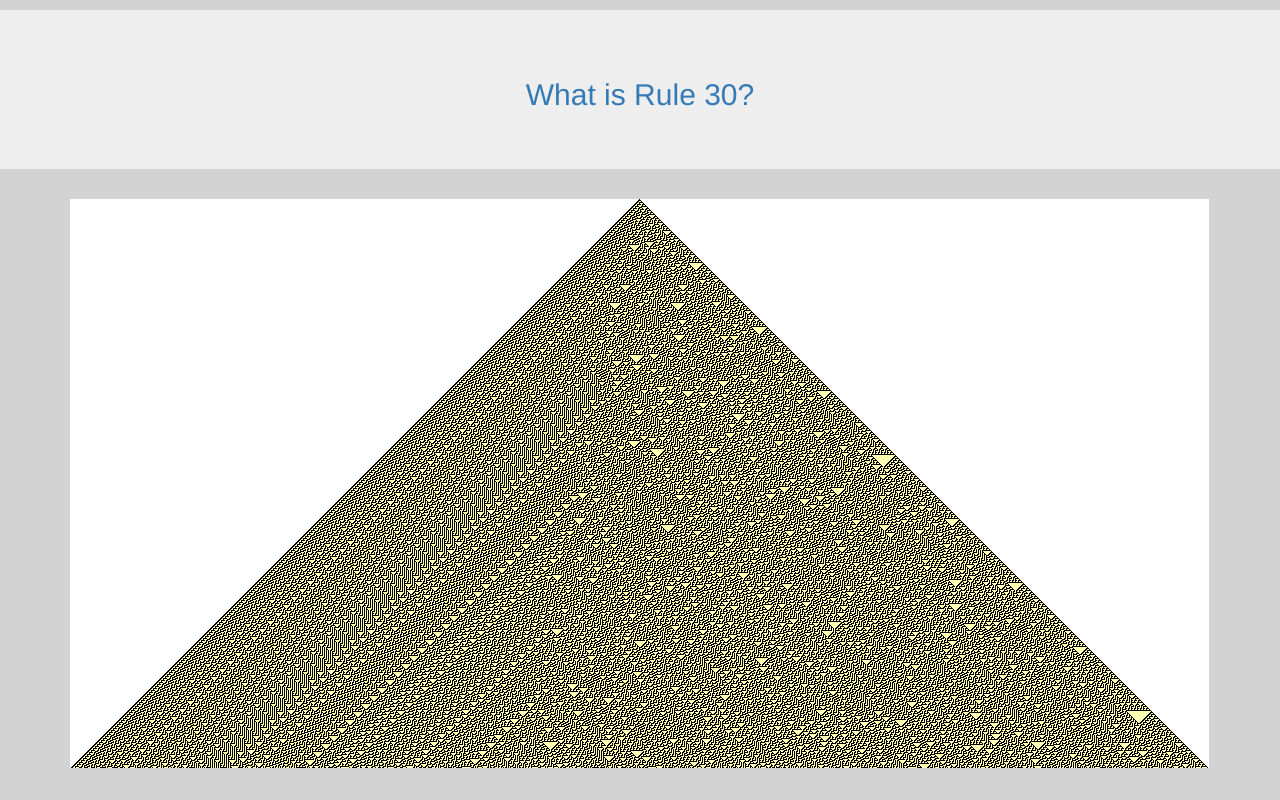
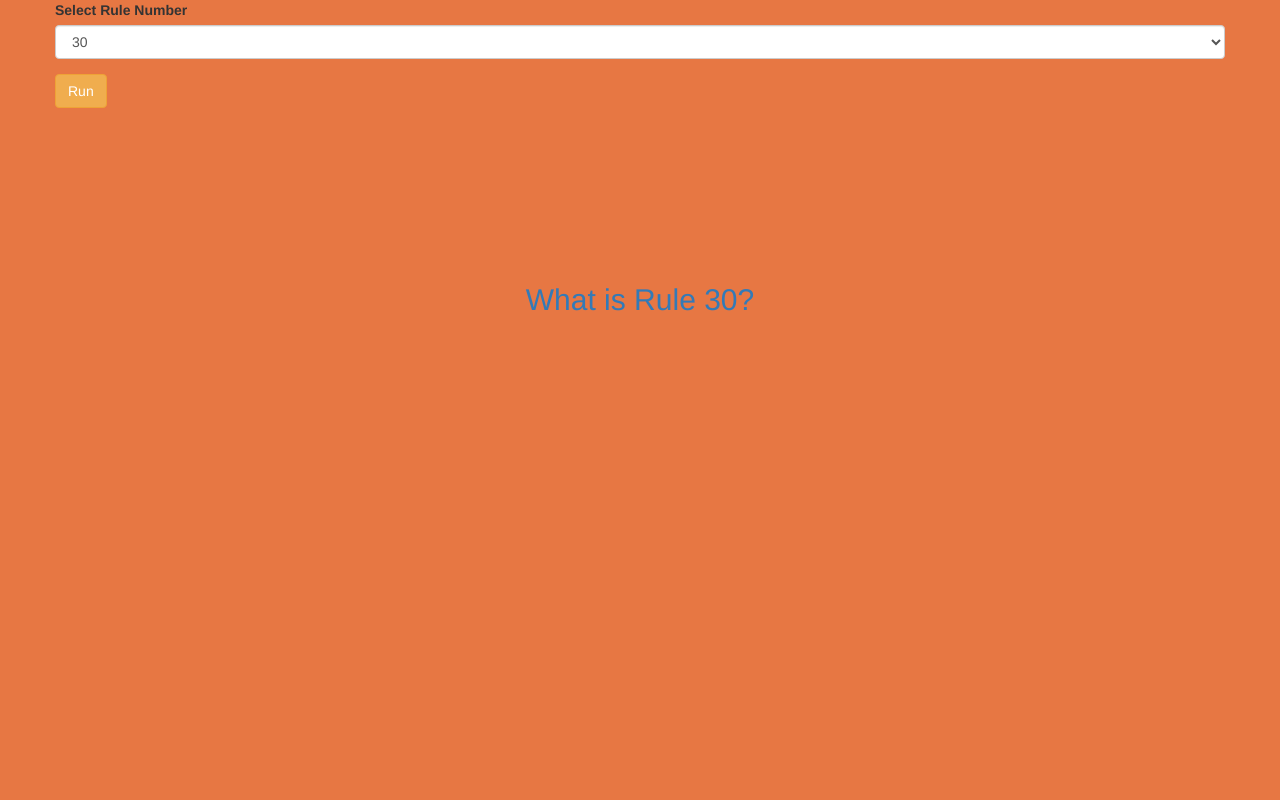
Before and after one commit to MartyFromCary/Rule30, a plain HTML site: page index.html in a window 1280 px wide. Drawn offline with nearby package versions, Linux system fonts and the light colour scheme.

Commit message:
restore run button

```diff
--- a/index.html
+++ b/index.html
@@ -6,9 +6,7 @@
   <link rel="stylesheet" href="https://maxcdn.bootstrapcdn.com/bootstrap/3.3.7/css/bootstrap.min.css">
   <style>
     body {
-      padding-top: 10px;
-      padding-bottom: 10px;
-      background-color: lightgray;
+      background-color: rgb(231, 119, 67);
     }
   </style>
   <script src="https://cdnjs.cloudflare.com/ajax/libs/jquery/3.3.1/jquery.min.js"></script>
@@ -18,22 +16,37 @@
 
 <body>
 
-  <div class="jumbotron">
-    <div class="container">
-      <div class="row text-center">
-        <div class="col-lg-12">
-          <h2>
-            <a href="https://en.wikipedia.org/wiki/Rule_30" target="_blank">What is Rule 30?</a>
-          </h2>
-        </div>
+  <div class="container fillX">
+
+    <div class="row">
+      <div class="col-2">
+        <form>
+          <div class="form-group">
+            <label for="exampleFormControlSelect1">Select Rule Number</label>
+            <select class="form-control" id="myRule">
+              <option>30</option>
+              <option>90</option>
+              <option>92</option>
+              <option>110</option>
+            </select>
+          </div>
+        </form>
+
+        <button type="button" id="myRun" class="btn btn-warning">Run</button>
+
       </div>
     </div>
-  </div>
 
-  <div class="container fill">
     <div id="myFrame" style="width:100%;height:100%">
       <canvas id="myCanvas"></canvas>
     </div>
+
+    <footer>
+      <h2 class="text-center">
+        <a href="https://en.wikipedia.org/wiki/Rule_30" target="_blank">What is Rule 30?</a>
+      </h2>
+    </footer>
+
   </div>
 
 </body>
--- a/ruleXX.js
+++ b/ruleXX.js
@@ -1,47 +1,15 @@
 "use strict";
 
-var currCells;
-var nextCells;
+const cssCellOff = "#E9EDD6"; //"#FFFFB3";
+const cssCellOn = "#933D19"; //"black";
 
-const black = [0, 0, 0];
-const lightYellow = [255, 255, 0xb3];
+var myRule;
+var myRun;
+var myFrame;
+var myCanvas;
+var ruleNr = 30;	/*30 90 92 110*/
 
-const pixelArray = [lightYellow, black];
-
-var myFrame;
-var frameWidth;
-
-var myCanvas;
-//var canvasWidth;
-var canvasMidPoint;
-//var canvasHeight;
-var cellIndexStart;
-var cellIndexEnd;
-
-const putPixel = (imageParts, imageIndex, pixelParts) => {
-	imageParts[imageIndex++] = pixelParts[0]; // red
-	imageParts[imageIndex++] = pixelParts[1]; // green
-	imageParts[imageIndex++] = pixelParts[2]; // blue
-	imageParts[imageIndex] = 255; // opacity
-}
-
-// adapted from:
-// https://developer.mozilla.org/en-US/docs/Web/API/CanvasRenderingContext2D/putImageData
-function putImageData(ctx, imageData) {
-	const data = imageData.data;
-	const height = imageData.height;
-	const width = imageData.width;
-
-	for (let y = 0; y < height; y++) {
-		let ypos = y * width;
-		for (let x = 0; x < width; x++) {
-			let xpos = (ypos + x) * 4;
-			ctx.fillStyle = 'rgba(' + data[xpos] + ',' + data[xpos + 1] + ',' + data[xpos + 2] + ',' + (data[xpos + 3] / 255) + ')';
-			ctx.fillRect(x, y, 1, 1);
-		}
-	}
-}
-
+// convert numeric rule to binary array (reversed)
 const val2Array = value => {
 	let arry = [];
 	for (let i = 0; i < 8; i++) {
@@ -52,79 +20,82 @@ const val2Array = value => {
 }
 
 const draw = ruleVal => {
-	var canvasWidth = frameWidth;
-	var canvasHeight = canvasMidPoint;
+	const ruleArry = val2Array(ruleVal);
 
-	myCanvas.width = canvasWidth;
-	myCanvas.height = canvasHeight;
+	// myFrame was set to width:100%;height:100%
+	let frameWidth = $("#myFrame").width();
 
-	const canvasContext = myCanvas.getContext('2d');
-	canvasContext.fillStyle = "white";
-	canvasContext.fillRect(0, 0, canvasWidth, canvasHeight);
-	const canvasImage = canvasContext.createImageData(canvasWidth, canvasHeight);
-
-	const ruleArry = val2Array(ruleVal);
-	let leftCell,
-		midCell,
-		rightCell;
-	let rowIndex;
-
-	currCells = new Array(canvasWidth).fill(0);
-	nextCells = new Array(canvasWidth).fill(0);
-
-	rowIndex = 0;
-	cellIndexStart = canvasMidPoint;
-	cellIndexEnd = canvasMidPoint;
-	for (let lineNr = 0; lineNr < canvasHeight; lineNr++) {
-
-		if (lineNr == 0)
-			currCells[canvasMidPoint] = 1;
-		else {
-			midCell = 0;
-			rightCell = 0;
-			for (let cellIndex = cellIndexStart; cellIndex <= cellIndexEnd; cellIndex++) {
-				leftCell = midCell;
-				midCell = rightCell;
-				rightCell = currCells[cellIndex + 1];
-
-				nextCells[cellIndex] = ruleArry[(((leftCell << 1) + midCell) << 1) + rightCell];
-			} [currCells, nextCells] = [nextCells, currCells];
-		}
-
-		for (let i = cellIndexStart; i <= cellIndexEnd; i++) {
-			putPixel(canvasImage.data, (rowIndex + i) * 4, pixelArray[currCells[i]]);
-		}
-
-		rowIndex += canvasWidth;
-		cellIndexStart--;
-		cellIndexEnd++;
-	}
-	// canvasContext.putImageData(canvasImage, 0, 0); putImageData(canvasContext,
-	// canvasImage); function putImageData(ctx, imageData)
-
-	rowIndex = 0;
-	for (let lineNr = 0; lineNr < canvasHeight; lineNr++) {
-		for (let i = 0; i < canvasWidth; i++) {
-			let xpos = (rowIndex + i) * 4;
-			canvasContext.fillStyle = 'rgba(' + canvasImage.data[xpos] + ',' + canvasImage.data[xpos + 1] + ',' + canvasImage.data[xpos + 2] + ',' + (canvasImage.data[xpos + 3] / 255) + ')';
-			canvasContext.fillRect(i, lineNr, 1, 1);
-		}
-		rowIndex += canvasWidth;
-	}
-
-};
-
-$(() => {
-	myFrame = $("#myFrame");
-	myCanvas = $("#myCanvas")[0];
-
-	frameWidth = $("#myFrame").width();
-
-	canvasMidPoint = frameWidth >> 1;
+	let canvasMidPoint = frameWidth >> 1;
 	if ((frameWidth & 1) == 0) { // frameWidth is even
 		canvasMidPoint--;
 		frameWidth = (canvasMidPoint << 1) + 1; // make frameWidth odd
 	}
 
-	draw(30);
+	let canvasWidth = frameWidth;
+	let canvasHeight = canvasMidPoint;
+
+	// set myCanvas to maximum to display maximum iterations of rule
+	myCanvas.width = canvasWidth;
+	myCanvas.height = canvasHeight;
+
+	const canvasContext = myCanvas.getContext('2d');
+	// result set of ruleArry forms a triangle pixels outside of triangle remain
+	// transparent pre-populate the triangle to cellOff
+	canvasContext.fillStyle = cssCellOff;
+
+	canvasContext.beginPath();
+	canvasContext.moveTo(canvasMidPoint, 0);	// mid-point top
+	canvasContext.lineTo(1, canvasHeight - 1);	// left bottom
+	canvasContext.lineTo(canvasWidth - 1, canvasHeight - 1);	// right botton
+	canvasContext.fill();
+
+	// Set pixels within triangle according to values generated by ruleArry
+	canvasContext.fillStyle = cssCellOn;
+
+	// allocate and initialize containers for cell values
+	let currCells = new Array(canvasWidth).fill(0);
+	let nextCells = new Array(canvasWidth).fill(0);
+
+	// generate first line
+	currCells[canvasMidPoint] = 1;
+	canvasContext.fillRect(canvasMidPoint, 0, 1, 1);
+
+	// generate subsequent lines each row (nextCells) is derived by previous row
+	// using left,middle,right cells
+	let cellIndexStart = canvasMidPoint - 1;
+	let cellIndexEnd = canvasMidPoint + 1;
+	for (let yCoord = 1; yCoord < canvasHeight; yCoord++) {
+
+		let scope = [0, 0, 0];	// left cell, mid cell, right cell;
+		for (let xCoord = cellIndexStart; xCoord <= cellIndexEnd; xCoord++) {
+			// shift the scope of cells
+			[scope[0], scope[1], scope[2]] = [scope[1], scope[2], currCells[xCoord + 1]];
+
+			let ruleArryIndex = scope[0];
+			ruleArryIndex <<= 1;
+			ruleArryIndex += scope[1];
+			ruleArryIndex <<= 1;
+			ruleArryIndex += scope[2];
+			let cellValue = ruleArry[ruleArryIndex];
+			if (cellValue == 1) {
+				canvasContext.fillRect(xCoord, yCoord, 1, 1);
+			}
+			nextCells[xCoord] = cellValue;
+		}
+
+		[currCells, nextCells] = [nextCells, currCells]; // switch pointers for next iteration
+
+		// widen boundaries
+		cellIndexStart--;
+		cellIndexEnd++;
+	}
+};
+
+$(() => {
+	myRule = $("#myRule");
+	myRun = $("#myRun");
+	myFrame = $("#myFrame");
+	myCanvas = $("#myCanvas")[0];
+
+	myRun.click(() => { draw(ruleNr) });
 });
```
